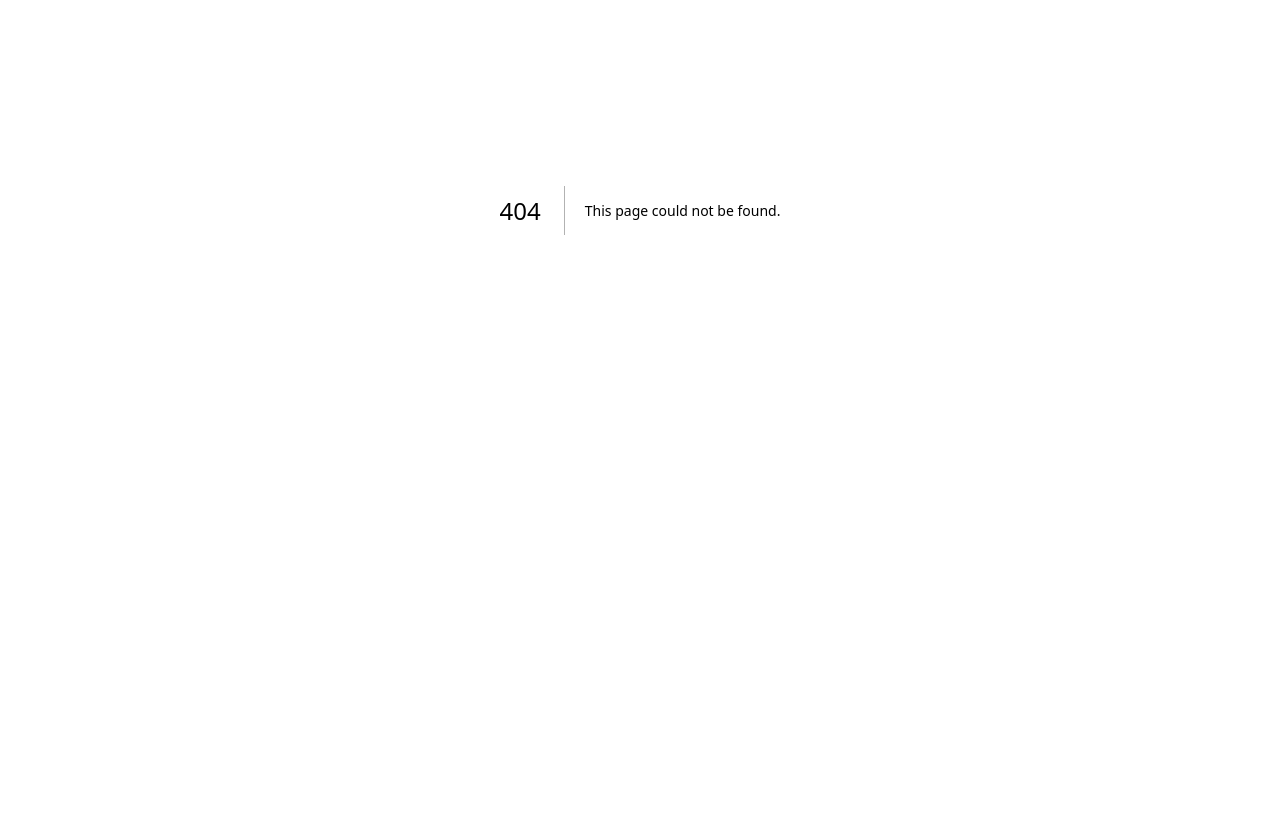
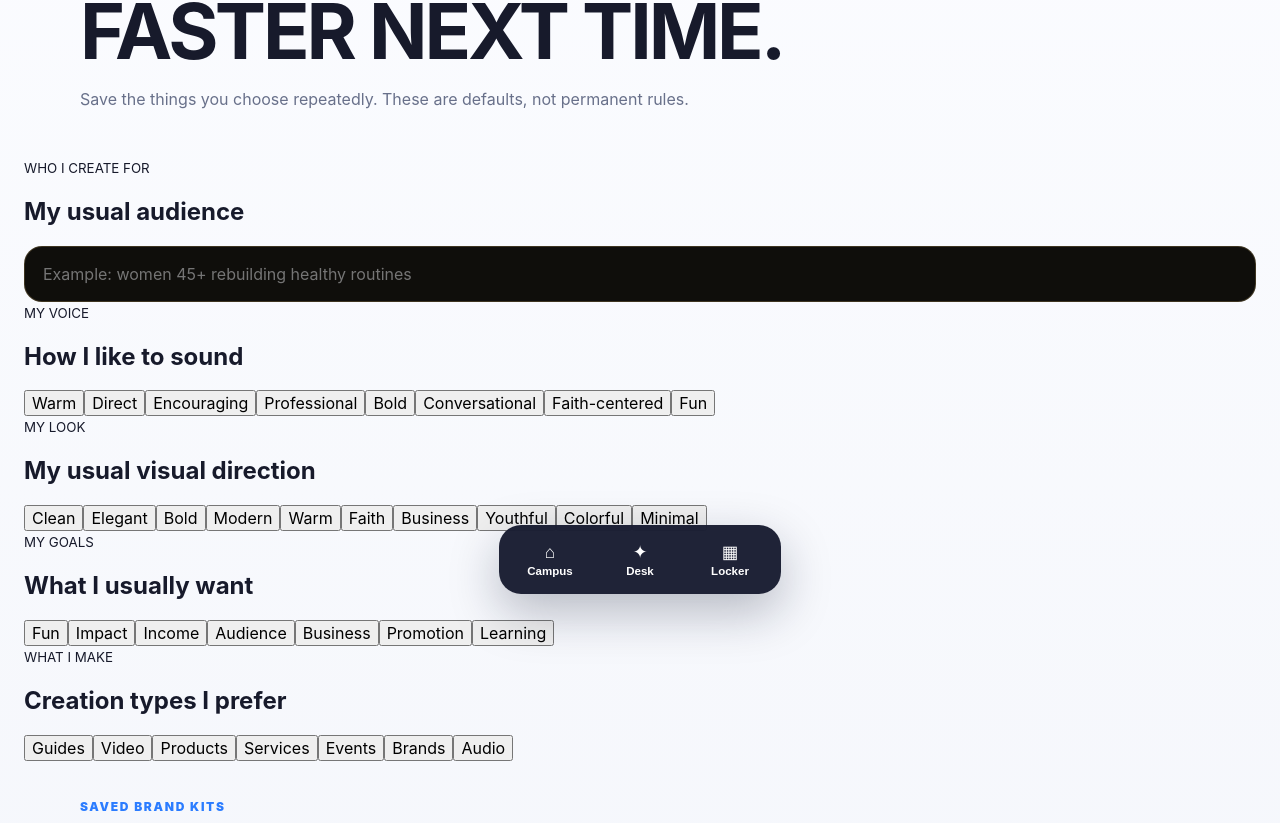
Before and after one commit to melbgittinit/botbox-alpha-clean, a Next.js app: page /creator-college/profile in a window 1280 px wide. Before the commit this address had no page. Shown: the part 190-1013 px from the top of the page. Before the commit the page ends 800 px from the top, so only its background shows below. Built offline with nearby package versions, Linux system fonts and the light colour scheme.

Commit message:
Add Creator College profile and brand kits

```diff
--- /dev/null
+++ b/app/creator-college/profile/page.tsx
@@ -0,0 +1,28 @@
+"use client";
+
+import { useEffect, useState } from "react";
+
+type BrandKit={id:string;name:string;type:string;audience:string;voice:string;look:string;notes:string};
+type Profile={audience:string;goals:string[];voice:string;look:string;creationTypes:string[];brandKits:BrandKit[]};
+
+const KEY="creator-college-v1-profile";
+const blank:Profile={audience:"",goals:[],voice:"Warm",look:"Clean",creationTypes:[],brandKits:[]};
+
+export default function CreatorProfilePage(){
+ const[profile,setProfile]=useState<Profile>(blank);
+ const[brandName,setBrandName]=useState("");
+ useEffect(()=>{setProfile(JSON.parse(localStorage.getItem(KEY)||JSON.stringify(blank)))},[]);
+ function save(next:Profile){setProfile(next);localStorage.setItem(KEY,JSON.stringify(next))}
+ function toggle(field:"goals"|"creationTypes",value:string){const list=profile[field];save({...profile,[field]:list.includes(value)?list.filter(v=>v!==value):[...list,value]})}
+ function addBrand(){if(!brandName.trim())return;const kit:BrandKit={id:`brand-${Date.now()}`,name:brandName.trim(),type:"Personal / Project Brand",audience:profile.audience,voice:profile.voice,look:profile.look,notes:""};save({...profile,brandKits:[...profile.brandKits,kit]});setBrandName("")}
+ return <main className="cc4-shell"><section className="cc4-hero"><span className="cc4-eyebrow">MY CREATOR PROFILE</span><h1>MAKE CREATOR COLLEGE FASTER NEXT TIME.</h1><p>Save the things you choose repeatedly. These are defaults, not permanent rules.</p></section>
+ <section className="cc5-profile-grid">
+  <article className="cc5-profile-card"><small>WHO I CREATE FOR</small><h2>My usual audience</h2><input value={profile.audience} onChange={e=>save({...profile,audience:e.target.value})} placeholder="Example: women 45+ rebuilding healthy routines"/></article>
+  <article className="cc5-profile-card"><small>MY VOICE</small><h2>How I like to sound</h2><div className="cc5-chips">{["Warm","Direct","Encouraging","Professional","Bold","Conversational","Faith-centered","Fun"].map(v=><button key={v} className={profile.voice===v?"selected":""} onClick={()=>save({...profile,voice:v})}>{v}</button>)}</div></article>
+  <article className="cc5-profile-card"><small>MY LOOK</small><h2>My usual visual direction</h2><div className="cc5-chips">{["Clean","Elegant","Bold","Modern","Warm","Faith","Business","Youthful","Colorful","Minimal"].map(v=><button key={v} className={profile.look===v?"selected":""} onClick={()=>save({...profile,look:v})}>{v}</button>)}</div></article>
+  <article className="cc5-profile-card"><small>MY GOALS</small><h2>What I usually want</h2><div className="cc5-chips">{["Fun","Impact","Income","Audience","Business","Promotion","Learning"].map(v=><button key={v} className={profile.goals.includes(v)?"selected":""} onClick={()=>toggle("goals",v)}>{v}</button>)}</div></article>
+  <article className="cc5-profile-card"><small>WHAT I MAKE</small><h2>Creation types I prefer</h2><div className="cc5-chips">{["Guides","Video","Products","Services","Events","Brands","Audio"].map(v=><button key={v} className={profile.creationTypes.includes(v)?"selected":""} onClick={()=>toggle("creationTypes",v)}>{v}</button>)}</div></article>
+ </section>
+ <section className="cc4-section"><div className="cc4-section-head"><div><span className="cc4-eyebrow">SAVED BRAND KITS</span><h2>REUSE YOUR IDENTITY.</h2></div></div><div className="cc5-brand-add"><input value={brandName} onChange={e=>setBrandName(e.target.value)} placeholder="Brand, church, business, client or project name"/><button onClick={addBrand}>+ SAVE BRAND KIT</button></div><div className="cc4-card-grid cc4-grid">{profile.brandKits.map(kit=><article className="cc4-card" key={kit.id}><small>{kit.type}</small><h3>{kit.name}</h3><p>{kit.audience||"Audience not set yet"}</p><p><b>{kit.voice}</b> voice · <b>{kit.look}</b> look</p><div className="cc4-mini-actions"><button onClick={()=>save({...profile,brandKits:profile.brandKits.filter(k=>k.id!==kit.id)})}>REMOVE</button></div></article>)}</div>{!profile.brandKits.length&&<div className="cc4-empty">Save a brand once and Creator College can reuse its audience, voice and visual direction later.</div>}</section>
+ </main>
+}
```
